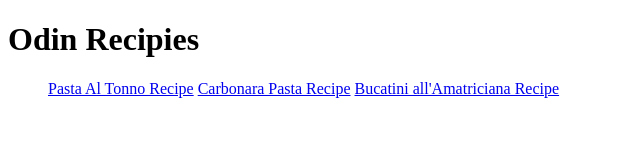
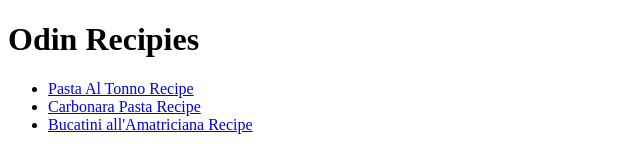
Before and after one commit to late-bloomer82/Odin-Recipes, a plain HTML site: page index.html in a window 1280 px wide. Shown: the whole page, without its empty margins (0-640 px from the left). Drawn offline with Linux system fonts and the light colour scheme.

Commit message:
Fixed list mistake by adding <li> for each link

```diff
--- a/index.html
+++ b/index.html
@@ -13,13 +13,13 @@
 
         <ul>
         <!--First Recipe-->
-        <a href="recipes/PastaAlTonno.html">Pasta Al Tonno Recipe</a>
+        <li><a href="recipes/PastaAlTonno.html">Pasta Al Tonno Recipe</a></li>
 
         <!-- Second Recipe -->
-        <a href="recipes/Carbonara.html">Carbonara Pasta Recipe</a>
+        <li><a href="recipes/Carbonara.html">Carbonara Pasta Recipe</a></li>
 
         <!-- Third and Final Recipe -->
-        <a href="recipes/Amatriciana.html">Bucatini all'Amatriciana Recipe</a>
+        <li><a href="recipes/Amatriciana.html">Bucatini all'Amatriciana Recipe</a></li>
     </ul>
     </body>
 </html>
```
